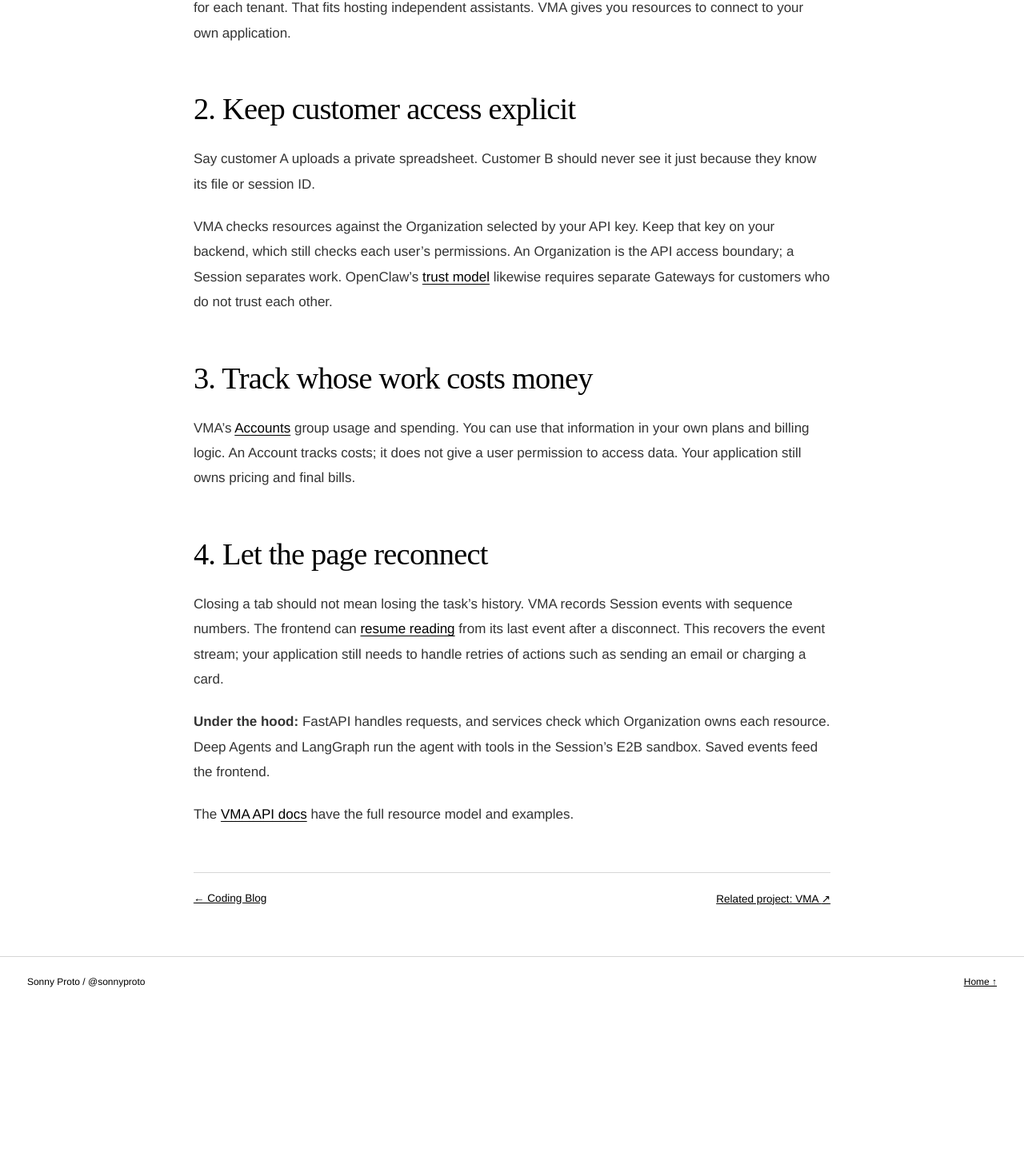
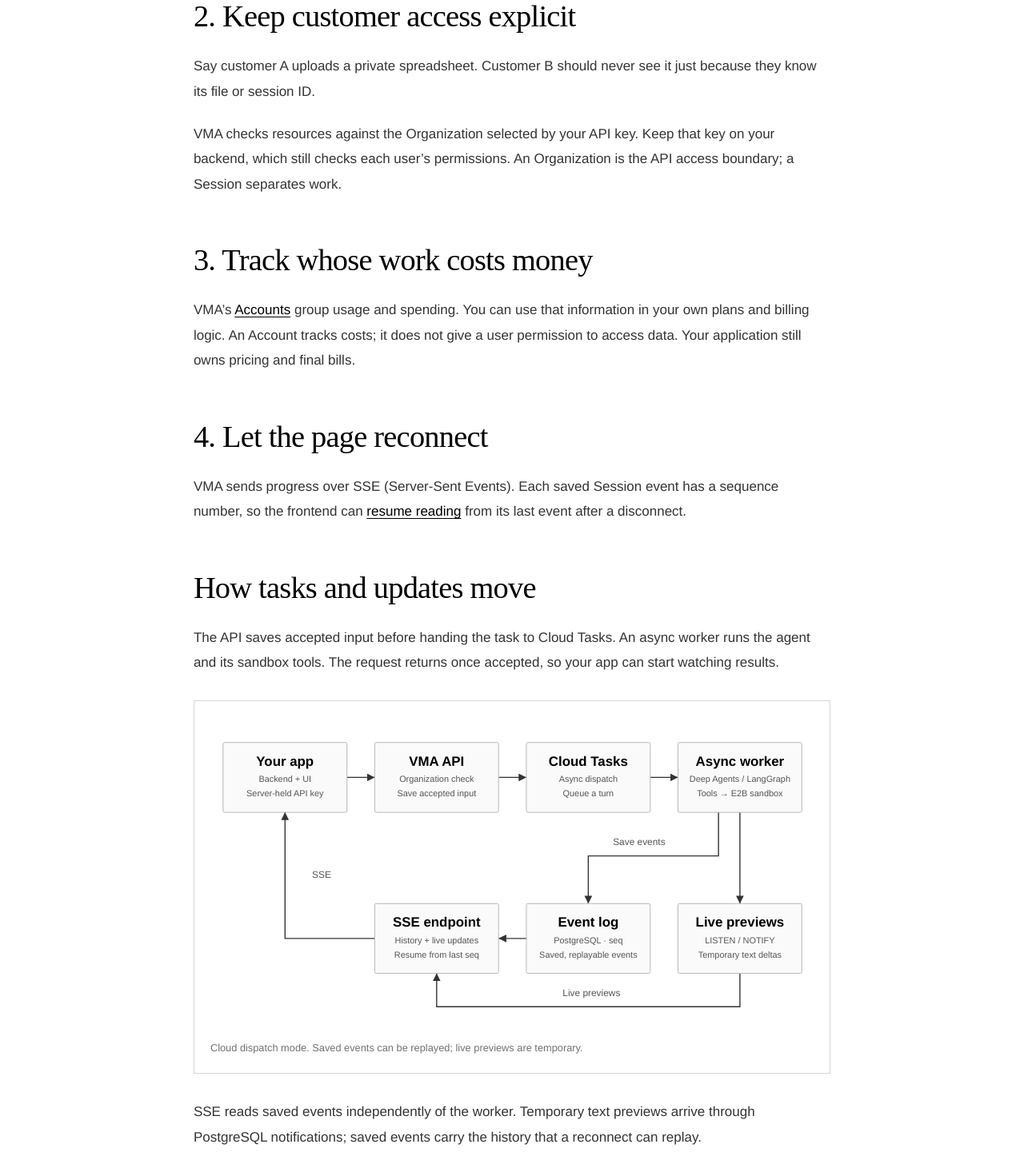
Before and after one commit to sonnyproto/sonnyproto, a Next.js app: page /blog/multi-tenant-ai-agents in a window 1280 px wide. Shown: the part 867-2333 px from the top of the page at 80% size. Before the commit the page ends 2126 px from the top, so only its background shows below. Built offline with nearby package versions, Linux system fonts and the light colour scheme.

Commit message:
Add VMA async worker and SSE architecture diagram

```diff
--- a/src/app/globals.css
+++ b/src/app/globals.css
@@ -483,6 +483,77 @@ figure {
 }
 
 .blog-diagram figcaption {
+  color: var(--muted);
+  font-size: 0.8rem;
+  line-height: 1.7;
+  margin-top: 1rem;
+}
+
+.vma-hld {
+  border: 1px solid var(--line);
+  margin: 2rem 0;
+  padding: 1.25rem;
+}
+
+.vma-hld-svg {
+  color: #333;
+  display: block;
+  font-family: inherit;
+  height: auto;
+  width: 100%;
+}
+
+.vma-hld-svg rect {
+  fill: #fafafa;
+  stroke: #b8b8b8;
+  stroke-width: 1;
+}
+
+.vma-hld-svg text {
+  text-anchor: middle;
+}
+
+.vma-hld-node-title {
+  fill: var(--ink);
+  font-size: 17px;
+  font-weight: 600;
+}
+
+.vma-hld-node-detail {
+  fill: #555;
+  font-size: 11px;
+}
+
+.vma-hld-connections {
+  fill: none;
+  stroke: currentColor;
+  stroke-width: 1.4;
+}
+
+.vma-hld-edge-label {
+  fill: #555;
+  font-size: 12px;
+}
+
+.vma-hld-mobile {
+  display: none;
+}
+
+@media (max-width: 600px) {
+  .vma-hld {
+    padding: 0.75rem;
+  }
+
+  .vma-hld-desktop {
+    display: none;
+  }
+
+  .vma-hld-mobile {
+    display: block;
+  }
+}
+
+.vma-hld figcaption {
   color: var(--muted);
   font-size: 0.8rem;
   line-height: 1.7;
--- a/src/components/AgentHarnessArticle.tsx
+++ b/src/components/AgentHarnessArticle.tsx
@@ -1,3 +1,5 @@
+import { VmaArchitecture } from "@/components/VmaArchitecture";
+
 export function AgentHarnessArticle() {
   return (
     <div className="blog-prose">
@@ -15,15 +17,6 @@ export function AgentHarnessArticle() {
           Each Session keeps its chosen Agent version and execution environment,
           so changing an agent does not silently change existing sessions.
         </p>
-        <p>
-          OpenClaw also supports multi-tenant hosting through experimental{" "}
-          <a href="https://docs.openclaw.ai/gateway/multi-tenant-hosting">
-            Fleet
-          </a>
-          , which runs a complete Gateway for each tenant. That fits hosting
-          independent assistants. VMA gives you resources to connect to your own
-          application.
-        </p>
       </section>
 
       <section className="blog-section" aria-labelledby="article-access">
@@ -36,12 +29,7 @@ export function AgentHarnessArticle() {
           VMA checks resources against the Organization selected by your API
           key. Keep that key on your backend, which still checks each user’s
           permissions. An Organization is the API access boundary; a Session
-          separates work. OpenClaw’s{" "}
-          <a href="https://docs.openclaw.ai/gateway/security/trust-model">
-            trust model
-          </a>{" "}
-          likewise requires separate Gateways for customers who do not trust
-          each other.
+          separates work.
         </p>
       </section>
 
@@ -60,23 +48,29 @@ export function AgentHarnessArticle() {
       <section className="blog-section" aria-labelledby="article-events">
         <h2 id="article-events">4. Let the page reconnect</h2>
         <p>
-          Closing a tab should not mean losing the task’s history. VMA records
-          Session events with sequence numbers. The frontend can{" "}
+          VMA sends progress over SSE (Server-Sent Events). Each saved Session
+          event has a sequence number, so the frontend can{" "}
           <a href="https://docs.vma.votrixai.com/docs/streaming">
             resume reading
           </a>{" "}
-          from its last event after a disconnect. This recovers the event
-          stream; your application still needs to handle retries of actions
-          such as sending an email or charging a card.
+          from its last event after a disconnect.
         </p>
       </section>
 
-      <p>
-        <strong>Under the hood:</strong> FastAPI handles requests, and services
-        check which Organization owns each resource. Deep Agents and LangGraph
-        run the agent with tools in the Session’s E2B sandbox. Saved events
-        feed the frontend.
-      </p>
+      <section className="blog-section" aria-labelledby="article-system-design">
+        <h2 id="article-system-design">How tasks and updates move</h2>
+        <p>
+          The API saves accepted input before handing the task to Cloud Tasks.
+          An async worker runs the agent and its sandbox tools. The request
+          returns once accepted, so your app can start watching results.
+        </p>
+        <VmaArchitecture />
+        <p>
+          SSE reads saved events independently of the worker. Temporary text
+          previews arrive through PostgreSQL notifications; saved events carry
+          the history that a reconnect can replay.
+        </p>
+      </section>
       <p>
         The{" "}
         <a href="https://docs.vma.votrixai.com/docs/api">VMA API docs</a>{" "}
--- /dev/null
+++ b/src/components/VmaArchitecture.tsx
@@ -0,0 +1,142 @@
+type DiagramNode = {
+  x: number;
+  y: number;
+  width: number;
+  height: number;
+  title: string;
+  detail: string;
+  note: string;
+};
+
+const labels = {
+  app: { title: "Your app", detail: "Backend + UI", note: "Server-held API key" },
+  api: { title: "VMA API", detail: "Organization check", note: "Save accepted input" },
+  queue: { title: "Cloud Tasks", detail: "Async dispatch", note: "Queue a turn" },
+  worker: { title: "Async worker", detail: "Deep Agents / LangGraph", note: "Tools → E2B sandbox" },
+  events: { title: "Event log", detail: "PostgreSQL · seq", note: "Saved, replayable events" },
+  previews: { title: "Live previews", detail: "LISTEN / NOTIFY", note: "Temporary text deltas" },
+  stream: { title: "SSE endpoint", detail: "History + live updates", note: "Resume from last seq" }
+};
+
+function Node({ x, y, width, height, title, detail, note }: DiagramNode) {
+  return (
+    <g>
+      <rect x={x} y={y} width={width} height={height} rx="2" />
+      <text className="vma-hld-node-title" x={x + width / 2} y={y + 29}>
+        {title}
+      </text>
+      <text className="vma-hld-node-detail" x={x + width / 2} y={y + 50}>
+        {detail}
+      </text>
+      <text className="vma-hld-node-detail" x={x + width / 2} y={y + 68}>
+        {note}
+      </text>
+    </g>
+  );
+}
+
+function Diagram({ mobile }: { mobile: boolean }) {
+  const id = mobile ? "vma-hld-mobile" : "vma-hld-desktop";
+  const nodes = mobile
+    ? [
+        { ...labels.app, x: 85, y: 20, width: 190, height: 82 },
+        { ...labels.api, x: 85, y: 132, width: 190, height: 82 },
+        { ...labels.queue, x: 85, y: 244, width: 190, height: 82 },
+        { ...labels.worker, x: 85, y: 356, width: 190, height: 82 },
+        { ...labels.events, x: 12, y: 486, width: 156, height: 88 },
+        { ...labels.previews, x: 192, y: 486, width: 156, height: 88 },
+        { ...labels.stream, x: 85, y: 648, width: 190, height: 88 }
+      ]
+    : [
+        { ...labels.app, x: 16, y: 32, width: 156, height: 88 },
+        { ...labels.api, x: 207, y: 32, width: 156, height: 88 },
+        { ...labels.queue, x: 398, y: 32, width: 156, height: 88 },
+        { ...labels.worker, x: 589, y: 32, width: 156, height: 88 },
+        { ...labels.events, x: 398, y: 235, width: 156, height: 88 },
+        { ...labels.previews, x: 589, y: 235, width: 156, height: 88 },
+        { ...labels.stream, x: 207, y: 235, width: 156, height: 88 }
+      ];
+  const paths = mobile
+    ? [
+        "M180 102V132",
+        "M180 214V244",
+        "M180 326V356",
+        "M150 438V460H90V486",
+        "M210 438V460H270V486",
+        "M90 574V611H150V648",
+        "M270 574V611H210V648",
+        "M85 692H4V61H85"
+      ]
+    : [
+        "M172 76H207",
+        "M363 76H398",
+        "M554 76H589",
+        "M640 120V175H476V235",
+        "M667 120V235",
+        "M398 279H363",
+        "M667 323V365H285V323",
+        "M207 279H94V120"
+      ];
+
+  return (
+    <svg
+      className={`vma-hld-svg ${mobile ? "vma-hld-mobile" : "vma-hld-desktop"}`}
+      xmlns="http://www.w3.org/2000/svg"
+      viewBox={mobile ? "0 0 360 760" : "0 0 760 390"}
+      role="img"
+      aria-labelledby={`${id}-title ${id}-description`}
+    >
+      <title id={`${id}-title`}>VMA asynchronous execution and SSE streaming</title>
+      <desc id={`${id}-description`}>
+        The application submits work to the VMA API, which checks Organization
+        access and saves accepted input before dispatching through Cloud Tasks.
+        An asynchronous worker runs Deep Agents and LangGraph with an E2B
+        sandbox. The worker saves sequenced events to PostgreSQL and publishes
+        temporary text previews through LISTEN and NOTIFY. A separate SSE
+        endpoint combines event history and live previews for the application.
+        Reconnection resumes from the last saved event sequence.
+      </desc>
+      <defs>
+        <marker
+          id={`${id}-arrow`}
+          viewBox="0 0 8 8"
+          refX="8"
+          refY="4"
+          markerWidth="7"
+          markerHeight="7"
+          orient="auto"
+        >
+          <path d="M0 0L8 4L0 8Z" fill="currentColor" />
+        </marker>
+      </defs>
+      <g className="vma-hld-connections" markerEnd={`url(#${id}-arrow)`}>
+        {paths.map((path) => <path key={path} d={path} />)}
+      </g>
+      {nodes.map((node) => <Node key={node.title} {...node} />)}
+      {mobile ? (
+        <text className="vma-hld-edge-label" transform="translate(20 306) rotate(-90)">
+          SSE · resume from last seq
+        </text>
+      ) : (
+        <g className="vma-hld-edge-label">
+          <text x="140" y="203">SSE</text>
+          <text x="540" y="161">Save events</text>
+          <text x="480" y="352">Live previews</text>
+        </g>
+      )}
+    </svg>
+  );
+}
+
+export function VmaArchitecture() {
+  return (
+    <figure className="vma-hld">
+      <Diagram mobile={false} />
+      <Diagram mobile />
+      <figcaption>
+        Cloud dispatch mode. Saved events can be replayed; live previews are
+        temporary.
+      </figcaption>
+    </figure>
+  );
+}
--- a/src/data/posts.ts
+++ b/src/data/posts.ts
@@ -6,7 +6,7 @@ export const posts = [
     slug: "multi-tenant-ai-agents",
     title: "Building Multi-Tenant AI Agents with VMA",
     description:
-      "Four practical concerns when building multi-tenant AI agents: API integration, customer access, usage tracking, and reconnecting to results.",
+      "How VMA handles multi-tenant AI agents, with a simple architecture diagram of async workers, saved events, and resumable SSE streaming.",
     category: "Agent Infrastructure",
     tags: ["AI Agents", "System Design", "Multi-Tenant SaaS"],
     publishedAt: "2026-10-07",
```
